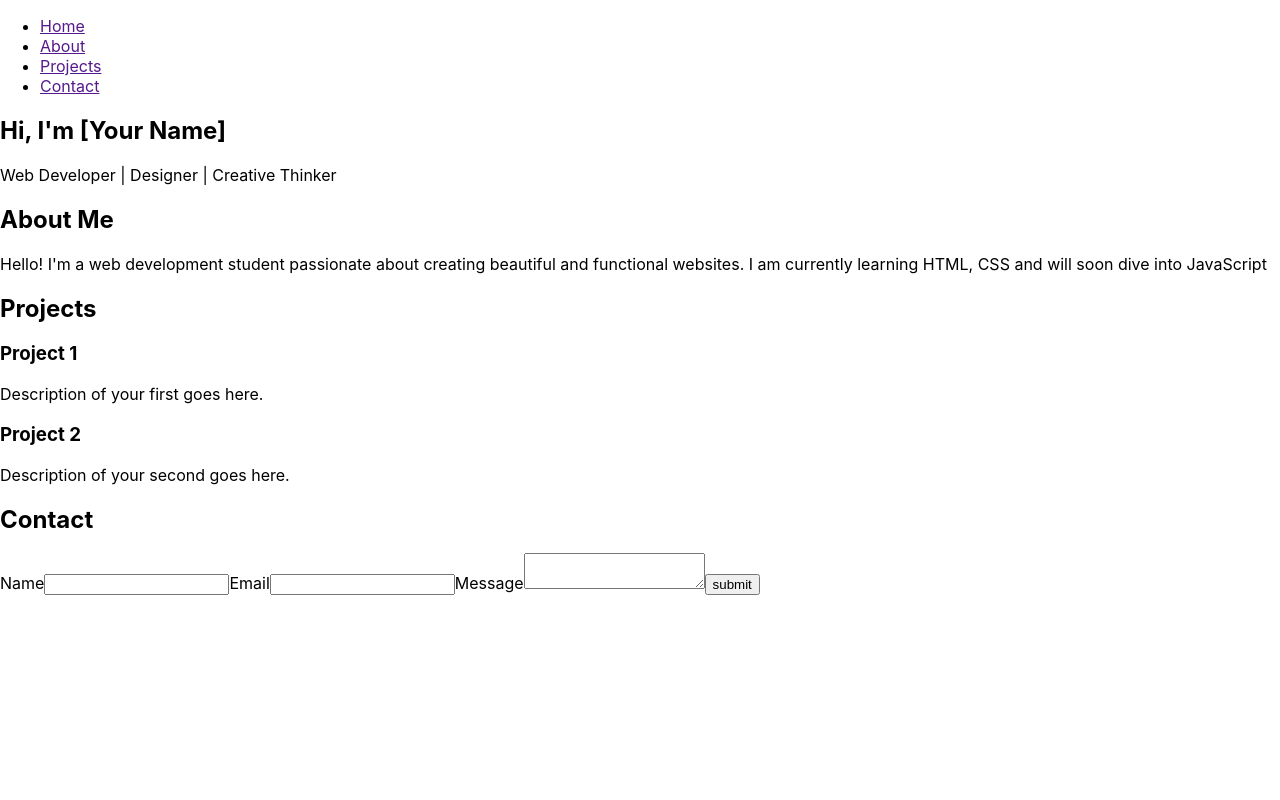
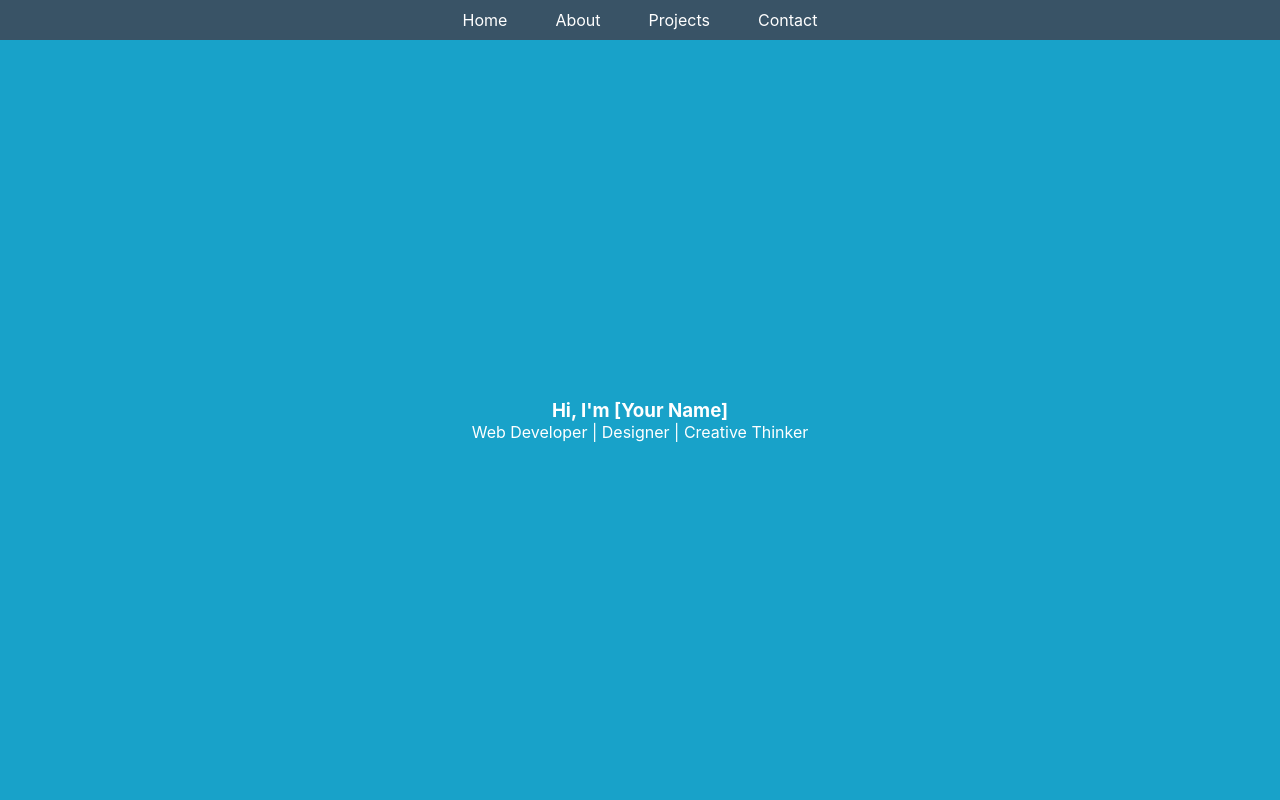
Before and after one commit to Mario-Gozie/First-React-Project, a React (Create React App) app: page / in a window 1280 px wide. Shown: the top 800 px of the page. Built offline with nearby package versions, Linux system fonts and the light colour scheme.

Commit message:
The home page now looks fair

```diff
--- a/src/App.css
+++ b/src/App.css
@@ -1,38 +1,43 @@
-/* .App {
-  text-align: center;
+* {
+  padding: 0;
+  margin: 0;
+  box-sizing: border-box;
 }
 
-.App-logo {
-  height: 40vmin;
-  pointer-events: none;
+.Home {
+  height: 100vh;
+  padding: 0;
+  margin: 0;
 }
 
-@media (prefers-reduced-motion: no-preference) {
-  .App-logo {
-    animation: App-logo-spin infinite 20s linear;
-  }
+nav {
+  height: 5%;
+  background-color: hsla(206, 88%, 13%, 0.788);
+  display: flex;
+  justify-content: center;
+  align-items: center;
 }
 
-.App-header {
-  background-color: #282c34;
-  min-height: 100vh;
+nav ul {
   display: flex;
-  flex-direction: column;
-  align-items: center;
-  justify-content: center;
-  font-size: calc(10px + 2vmin);
+}
+
+nav li {
+  list-style-type: none;
+  margin: 0 1.5rem;
+}
+
+nav li a {
+  text-decoration: none;
   color: white;
 }
 
-.App-link {
-  color: #61dafb;
+.Header {
+  background-color: hsl(193, 79%, 44%);
+  height: 95%;
+  display: flex;
+  flex-direction: column;
+  justify-content: center;
+  align-items: center;
+  color: rgb(255, 255, 255);
 }
-
-@keyframes App-logo-spin {
-  from {
-    transform: rotate(0deg);
-  }
-  to {
-    transform: rotate(360deg);
-  }
-} */
--- a/src/assets/Home/Header.jsx
+++ b/src/assets/Home/Header.jsx
@@ -1,7 +1,7 @@
 function Header() {
   return (
     <>
-      <section className="header">
+      <section className="Header">
         <h1>Hi, I'm [Your Name]</h1>
         <p>Web Developer | Designer | Creative Thinker</p>
       </section>
--- a/src/assets/Home/Home.jsx
+++ b/src/assets/Home/Home.jsx
@@ -5,8 +5,10 @@ import Header from "./Header";
 function Home() {
   return (
     <>
-      <Navigation />
-      <Header />
+      <section className="Home" id="Home">
+        <Navigation />
+        <Header />
+      </section>
     </>
   );
 }
```
